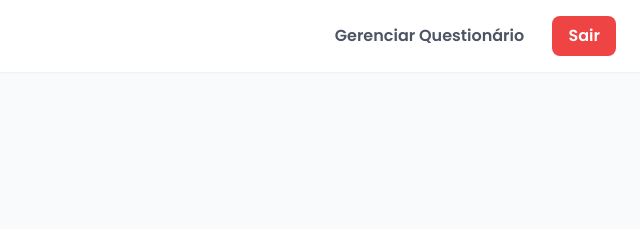
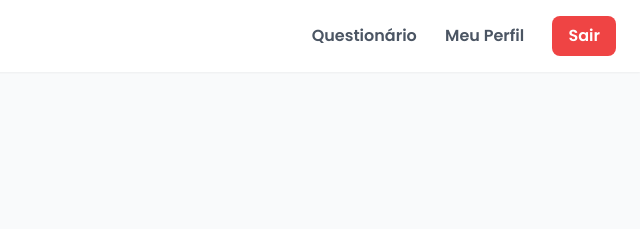
Before and after one commit to fluk51fer-beep/theralink2-0, a plain HTML site: page dashboard.html in a window 1280 px wide. Shown: the top 229 px of the page, 640-1280 px from the left. Drawn offline with nearby package versions, Linux system fonts and the light colour scheme; a script that the page names is missing.

Commit message:
Update dashboard.html

```diff
--- a/dashboard.html
+++ b/dashboard.html
@@ -17,7 +17,9 @@
         <nav class="container mx-auto px-6 py-4 flex justify-between items-center">
             <h1 class="text-2xl font-bold text-blue-600">TheraLink</h1>
             <div>
-                <a href="configuracao.html" class="text-gray-600 font-semibold hover:text-blue-600 mr-6 transition-colors duration-300">Gerenciar Questionário</a>
+                <a href="configuracao.html" class="text-gray-600 font-semibold hover:text-blue-600 mr-6 transition-colors duration-300">Questionário</a>
+                <!-- NOVO LINK -->
+                <a href="perfil.html" class="text-gray-600 font-semibold hover:text-blue-600 mr-6 transition-colors duration-300">Meu Perfil</a>
                 <button id="logout-button" class="bg-red-500 text-white px-4 py-2 rounded-lg font-semibold hover:bg-red-600 transition-colors duration-300">Sair</button>
             </div>
         </nav>
@@ -27,9 +29,7 @@
         <p class="text-gray-500 mt-1">Este é o seu centro de controle.</p>
 
         <div class="grid md:grid-cols-3 gap-8 mt-10">
-            <!-- Coluna Principal -->
             <div class="md:col-span-2 space-y-8">
-                <!-- Card de Diagnósticos Recebidos -->
                 <div class="bg-white p-8 rounded-xl shadow-lg">
                     <h3 class="text-2xl font-bold text-gray-800 mb-4">Diagnósticos Recebidos</h3>
                     <div id="diagnostics-list" class="mt-4">
@@ -37,10 +37,7 @@
                     </div>
                 </div>
             </div>
-
-            <!-- Coluna Lateral -->
             <div class="md:col-span-1 space-y-8">
-                <!-- Card do Link Pessoal -->
                 <div class="bg-white p-6 rounded-xl shadow-lg">
                     <label for="personal-link" class="block text-lg font-semibold text-gray-700">Seu Link de Diagnóstico</label>
                     <p class="text-sm text-gray-500 mt-1 mb-3">Compartilhe com seus pacientes.</p>
```
